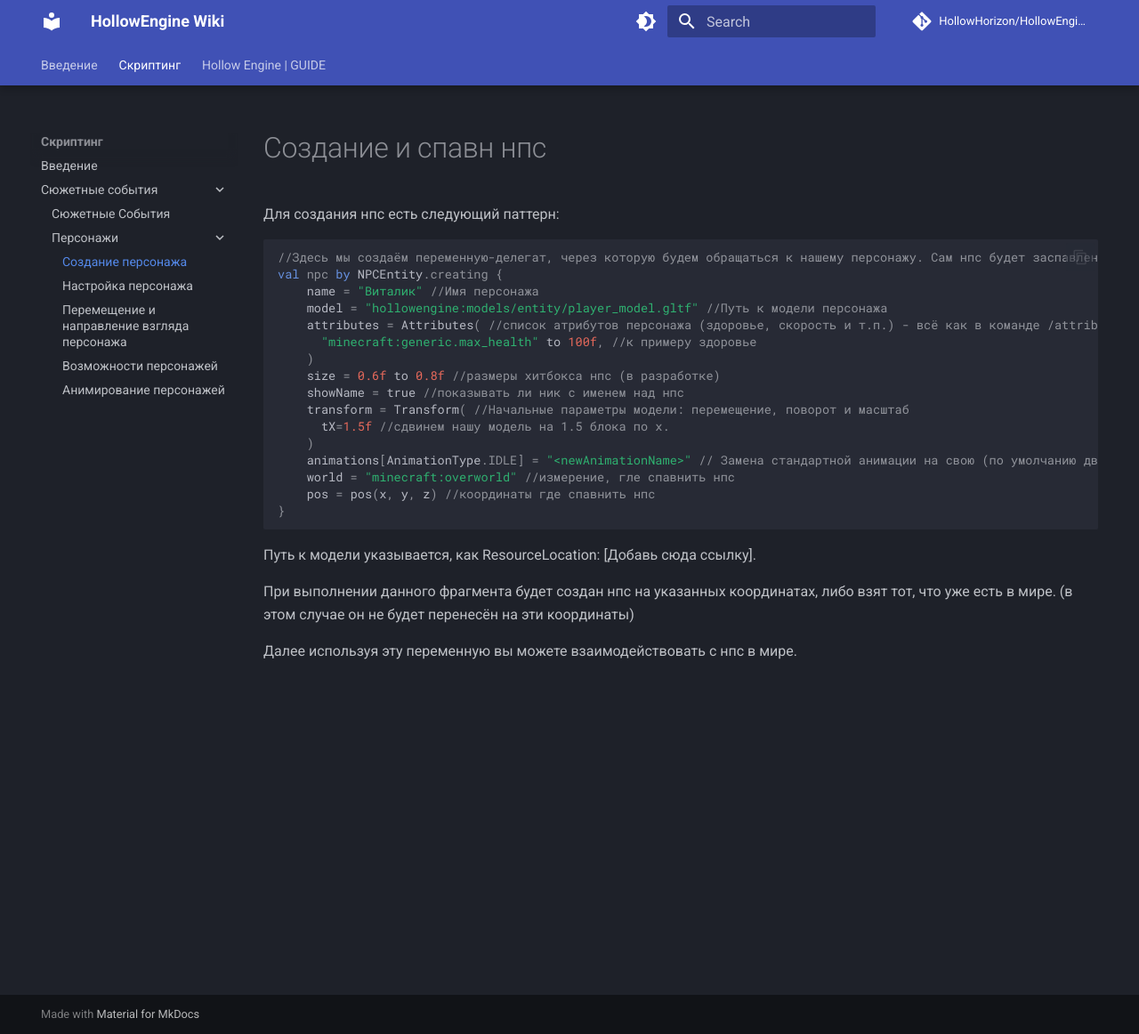
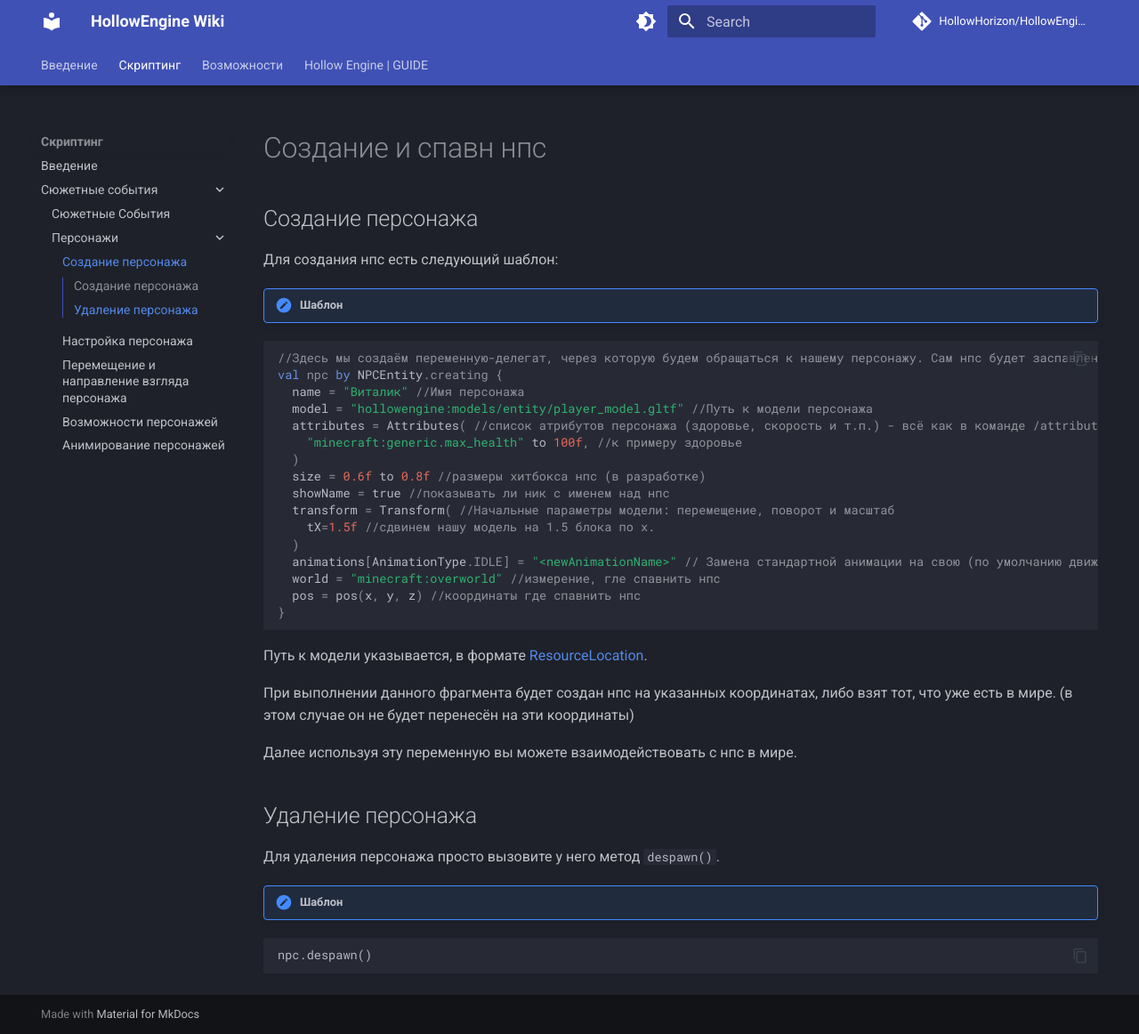
Before and after one commit to HollowHorizon/HollowEngineDocs, an MkDocs documentation site: the page built from docs/scripting/story_events/npcs/creation.md, in a window 1280 px wide and 1162 px high. Shown: the whole window at 89% size. Built offline with MkDocs 1.6.1 and Material for MkDocs 9.7.7, drawn with Linux system fonts in a browser that asks for light colours; comment, search, counter and statistics services are not loaded.

Commit message:
resources page

````diff
--- a/docs/scripting/story_events/npcs/creation.md
+++ b/docs/scripting/story_events/npcs/creation.md
@@ -1,10 +1,14 @@
 # Создание и спавн нпс
 
-Для создания нпс есть следующий паттерн:
 
-```kotlin
-//Здесь мы создаём переменную-делегат, через которую будем обращаться к нашему персонажу. Сам нпс будет заспавлен сразу же как будет вызван этот участок кода.
-val npc by NPCEntity.creating {
+## Создание персонажа
+
+Для создания нпс есть следующий шаблон:
+
+!!! note "Шаблон"
+  ```kotlin
+  //Здесь мы создаём переменную-делегат, через которую будем обращаться к нашему персонажу. Сам нпс будет заспавлен сразу же как будет вызван этот участок кода.
+  val npc by NPCEntity.creating {
     name = "Виталик" //Имя персонажа
     model = "hollowengine:models/entity/player_model.gltf" //Путь к модели персонажа
     attributes = Attributes( //список атрибутов персонажа (здоровье, скорость и т.п.) - всё как в команде /attribute
@@ -18,11 +22,20 @@ val npc by NPCEntity.creating {
     animations[AnimationType.IDLE] = "<newAnimationName>" // Замена стандартной анимации на свою (по умолчанию движок сам определяет стандартные анимации)
     world = "minecraft:overworld" //измерение, гле спавнить нпс
     pos = pos(x, y, z) //координаты где спавнить нпс
-}
-```
+  }
+  ```
 
-Путь к модели указывается, как ResourceLocation: \[Добавь сюда ссылку\].
+Путь к модели указывается, в формате [ResourceLocation](../../../features/resources).
 
 При выполнении данного фрагмента будет создан нпс на указанных координатах, либо взят тот, что уже есть в мире. (в этом случае он не будет перенесён на эти координаты)
 
 Далее используя эту переменную вы можете взаимодействовать с нпс в мире.
+
+## Удаление персонажа
+
+Для удаления персонажа просто вызовите у него метод `despawn()`.
+
+!!! note "Шаблон"
+  ```kts
+  npc.despawn()
+  ```
--- a/mkdocs.yml
+++ b/mkdocs.yml
@@ -19,6 +19,8 @@ nav:
         - Перемещение и направление взгляда персонажа: scripting/story_events/npcs/moving.md
         - Возможности персонажей: scripting/story_events/npcs/capabilities.md
         - Анимирование персонажей: scripting/story_events/npcs/animations.md
+  - Возможности:
+    - Загрузчик ресурсов: features/resources.md
 
   - Hollow Engine | GUIDE:
     - hollowengine-guide/introduction.md
````
Also changed, not shown: docs/features/resources.md (added, +34 -0 lines), docs/scripting/story_events/npcs/capabilities.md (+13 -0 lines), docs/scripting/story_events/npcs/settings.md (+12 -10 lines).
